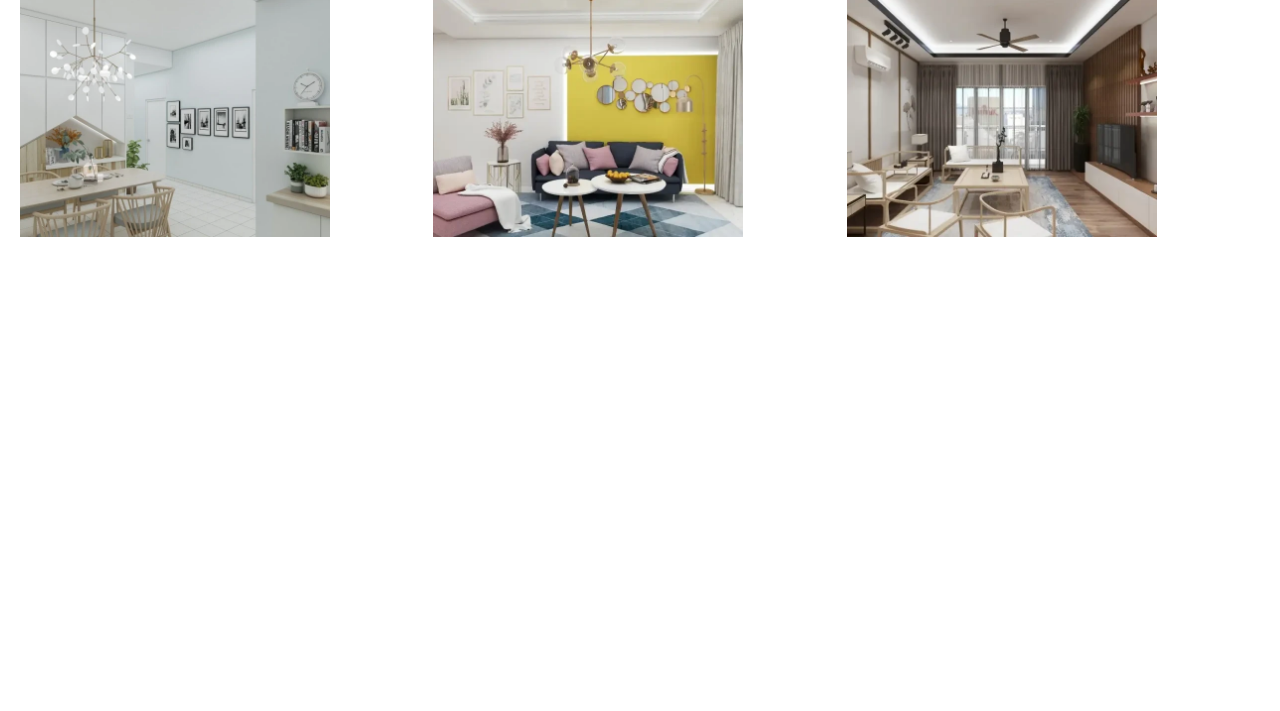
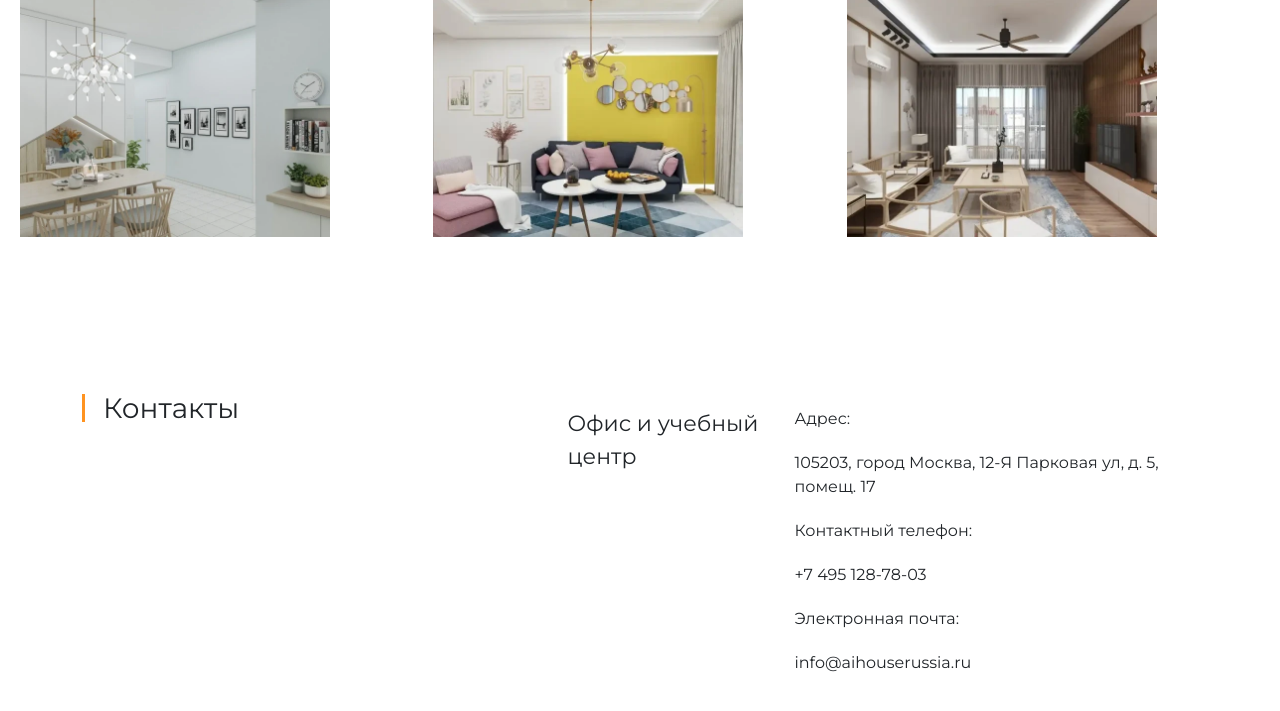
Before and after one commit to sidney31/aihouse, a Django app: template home/templates/home/home_page.html in a window 1280 px wide. Shown: the part 3095-3806 px from the top of the page. Before the commit the page ends 3332 px from the top, so only its background shows below. Run offline with Django 4.2, Linux system fonts and the light colour scheme; the template is opened without the code that fills it, so the values that code supplies are empty; parts of the project's set-up code (start-up, migrations or seed data) failed here and were passed over; some libraries are stand-ins or nearby versions.

Commit message:
add bottom block with information (w/o style)

```diff
--- a/home/static/css/index.css
+++ b/home/static/css/index.css
@@ -207,3 +207,26 @@ form.nav {
 #carouselGallery:hover button {
     display: block;
 }
+
+.info > .row > .col-sm:first-child > a:before {
+    position: relative;
+    display: inline-block;
+    height: 28px;
+    width: 3px;
+    top: -3px;
+    margin-right: 18px;
+    vertical-align: middle;
+    background-color: #ff9320;;
+    content: "";
+}
+
+.info > .row > .col-sm-3:nth-of-type(2) {
+    padding: 20px 0 0 70px;
+}
+
+.info > .row > dl {
+    padding-top: 20px;
+    > dd {
+        margin-bottom: 20px;
+    }
+}
--- a/home/templates/home/home_page.html
+++ b/home/templates/home/home_page.html
@@ -265,6 +265,24 @@
             </button>
         </div>
     </div>
+    <div class="info container-lg">
+        <div class="row">
+            <div class="col-sm" style="height: 100px; font-size: 28px">
+                <a>Контакты</a>
+            </div>
+            <div class="col-sm-3" style="height: 100px; font-size: 22px">
+                <a>Офис и учебный центр</a>
+            </div>
+            <dl class="col">
+                <dd>Адрес:</dd>
+                <dd>105203, город Москва, 12-Я Парковая ул, д. 5, помещ. 17</dd>
+                <dd>Контактный телефон:</dd>
+                <dd>+7 495 128-78-03</dd>
+                <dd> Электронная почта:</dd>
+                <dd>info@aihouserussia.ru</dd>
+            </dl>
+        </div>
+    </div>
 </section>
 <script type="text/javascript" src="../static/js/index.js"></script>
 <script src="../static/js/bootstrap.bundle.min.js"></script>
```
